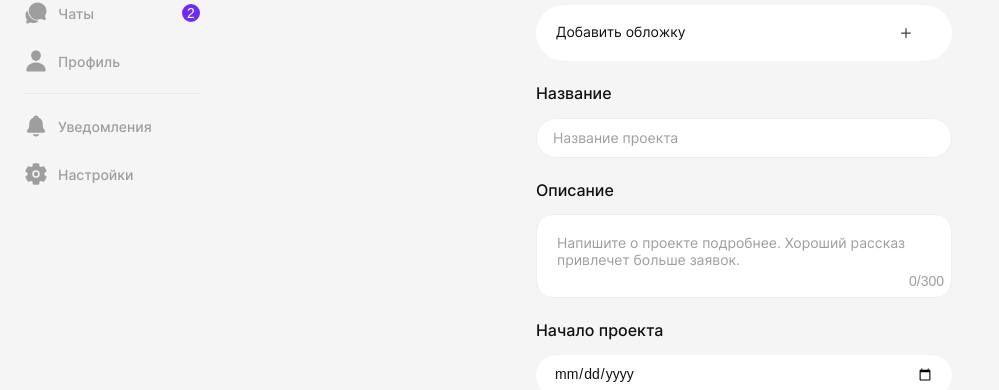
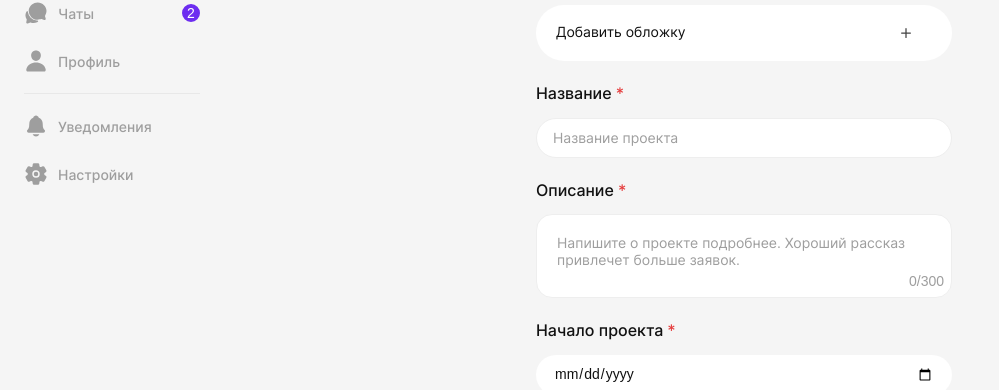
Before and after one commit to habralab/sapphire-team-front, a React (Vite) app: page /add-project in a window 1280 px wide. Shown: the part 176-566 px from the top of the page, without its empty margins (0-999 px from the left). Built offline with nearby package versions, Linux system fonts and the light colour scheme; no server answers.

Commit message:
feat: визуальная валидация

```diff
--- a/src/features/project/add/tabs/AboutProject.tsx
+++ b/src/features/project/add/tabs/AboutProject.tsx
@@ -1,6 +1,6 @@
-import { FormControl, FormLabel } from '@chakra-ui/form-control';
+import { FormControl, FormLabel, FormErrorMessage } from '@chakra-ui/form-control';
 import { Text } from '@chakra-ui/layout';
-import { Icon, IconButton, Input, Flex, Box, Switch } from '@chakra-ui/react';
+import { Icon, IconButton, Flex, Box, Switch, Input } from '@chakra-ui/react';
 import { FieldErrors, UseFormRegister } from 'react-hook-form';
 import { BsPlus } from 'react-icons/bs';
 
@@ -35,7 +35,9 @@ interface AboutProjectProps {
 
 export const AboutProject = (props: AboutProjectProps) => {
   const { description, setDescription } = props;
-  const { dirtyFields, register } = props.form;
+  const { dirtyFields, register, errors } = props.form;
+
+  console.log(!!errors?.title);
   return (
     <>
       <FormControl mb={6}>
@@ -83,7 +85,7 @@ export const AboutProject = (props: AboutProjectProps) => {
           />
         </Flex>
       </FormControl>
-      <FormControl mb={6}>
+      <FormControl mb={6} isRequired>
         <FormLabel mb={4}>Название</FormLabel>
         <Input
           type="text"
@@ -94,7 +96,7 @@ export const AboutProject = (props: AboutProjectProps) => {
           {...register('title')}
         />
       </FormControl>
-      <FormControl mb={6}>
+      <FormControl mb={6} isRequired>
         <FormLabel mb={4}>Описание</FormLabel>
         <Box position="relative">
           <STextarea
@@ -105,7 +107,7 @@ export const AboutProject = (props: AboutProjectProps) => {
           />
         </Box>
       </FormControl>
-      <FormControl mb={6}>
+      <FormControl mb={6} isRequired>
         <FormLabel mb={4}>Начало проекта</FormLabel>
         <Input
           variant="filled"
```
